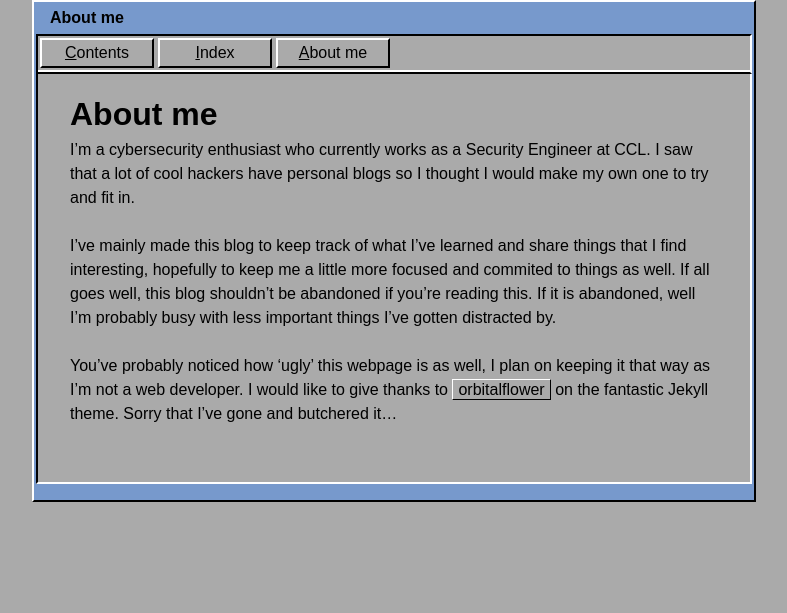
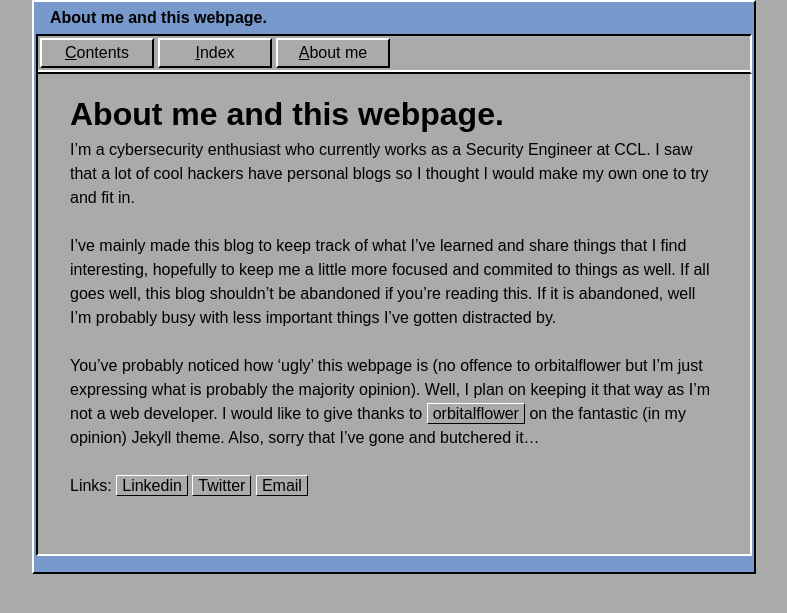
Before and after one commit to hardkees/hardkees.github.io, a Jekyll site: the page built from aboutme.md, in a window 1280 px wide. Shown: the top 613 px of the page, without its empty margins (246-1033 px from the left). Built offline with Jekyll 4.4.1, drawn with Linux system fonts in a browser that asks for light colours.

Commit message:
Update aboutme.md

```diff
--- a/aboutme.md
+++ b/aboutme.md
@@ -1,10 +1,15 @@
 ---
 layout: page
-title: About me
+title: About me and this webpage.
 ---
 
 I'm a cybersecurity enthusiast who currently works as a Security Engineer at CCL. I saw that a lot of cool hackers have personal blogs so I thought I would make my own one to try and fit in.
 
 I've mainly made this blog to keep track of what I've learned and share things that I find interesting, hopefully to keep me a little more focused and commited to things as well. If all goes well, this blog shouldn't be abandoned if you're reading this. If it is abandoned, well I'm probably busy with less important things I've gotten distracted by.
 
-You've probably noticed how 'ugly' this webpage is as well, I plan on keeping it that way as I'm not a web developer. I would like to give thanks to [orbitalflower](https://orbitalflower.github.io/) on the fantastic Jekyll theme. Sorry that I've gone and butchered it...
+You've probably noticed how 'ugly' this webpage is (no offence to orbitalflower but I'm just expressing what is probably the majority opinion). Well, I plan on keeping it that way as I'm not a web developer. I would like to give thanks to [orbitalflower](https://orbitalflower.github.io/) on the fantastic (in my opinion) Jekyll theme. Also, sorry that I've gone and butchered it...
+
+Links:
+[Linkedin](https://www.linkedin.com/in/kees-vos-a69499200/)
+[Twitter](https://twitter.com/HardKees)
+[Email](mailto:kees.a.vos@outlook.com)
```
